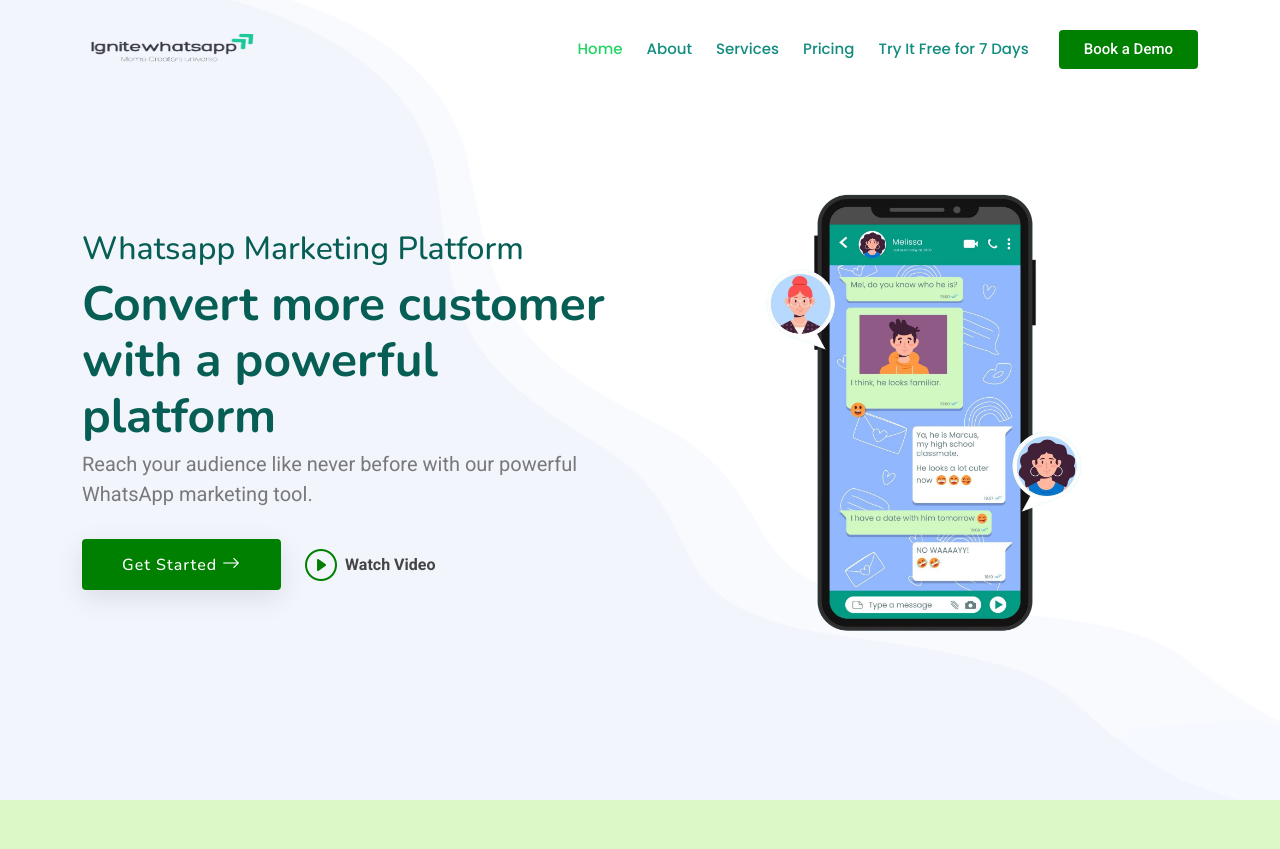
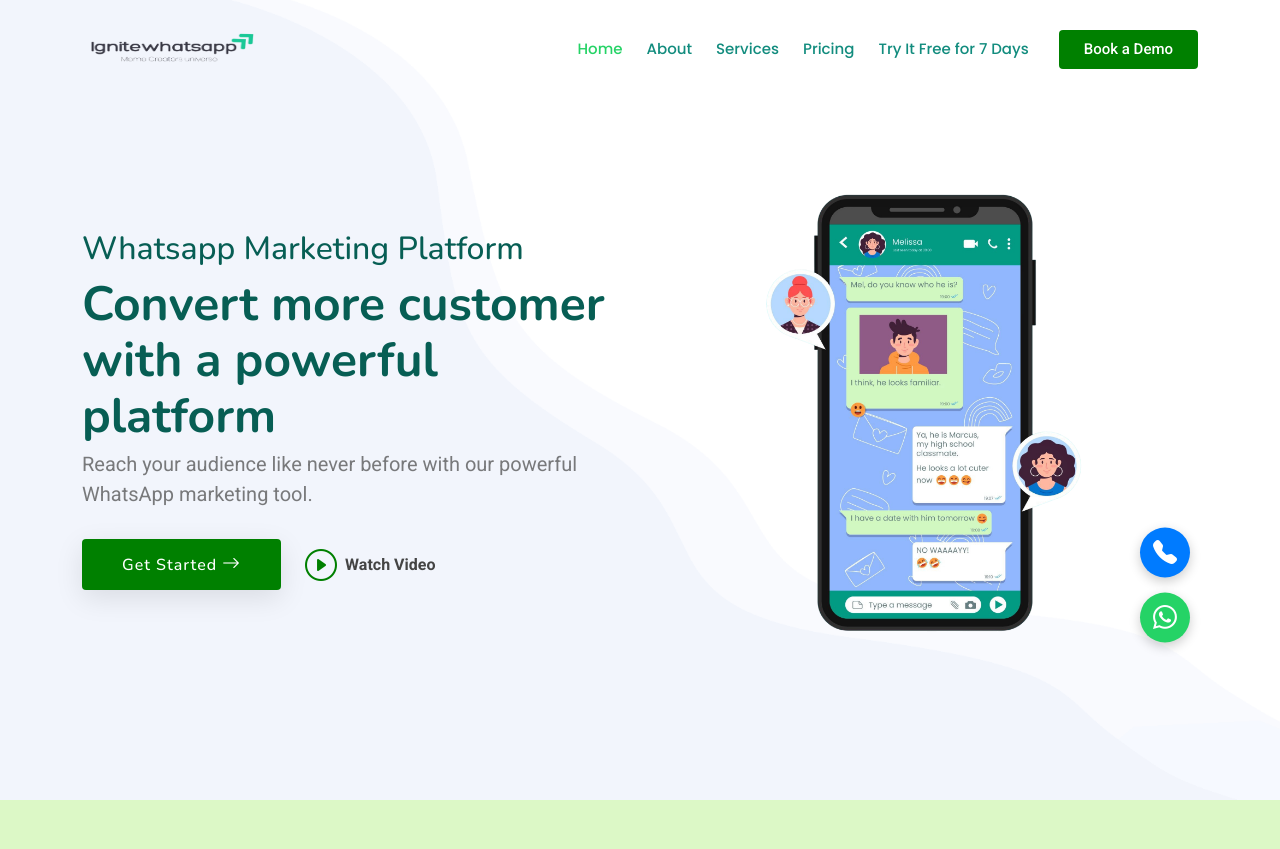
Before and after one commit to hima127/Ignitewhatsapp, a Django app: page / in a window 1280 px wide. Shown: the top 849 px of the page. Run offline with Django 5.2, Linux system fonts and the light colour scheme; some libraries are stand-ins or nearby versions.

Commit message:
add whatsapp and call

```diff
--- a/chat/static/assets/css/main.css
+++ b/chat/static/assets/css/main.css
@@ -38,6 +38,40 @@
 }
 
 /* Color Presets - These classes override global colors when applied to any section or element, providing reuse of the sam color scheme. */
+
+.floating-buttons {
+  position: fixed;
+  right: 20px;
+  top: 82%; /* Adjust this to align with the bottom of your phone image */
+  transform: translateY(-50%);
+  z-index: 999;
+  display: flex;
+  flex-direction: column;
+  gap: 15px;
+}
+
+.fab-button {
+  width: 50px;
+  height: 50px;
+  background-color: #25D366;
+  color: white;
+  border-radius: 50%;
+  text-align: center;
+  line-height: 50px;
+  font-size: 24px;
+  box-shadow: 0 4px 12px rgba(0,0,0,0.2);
+  transition: background 0.3s;
+}
+
+.call-btn {
+  background-color: #007bff;
+}
+
+.fab-button:hover {
+  opacity: 0.9;
+  text-decoration: none;
+}
+
 
 .light-background {
   --background-color: #f9f9f9;
--- a/chat/templates/chat/index.html
+++ b/chat/templates/chat/index.html
@@ -138,7 +138,20 @@
                     </div>
                     <div class="col-lg-6 order-1 order-lg-2 hero-img" data-aos="zoom-out">
                         <img src="{% static 'assets/img/hero-img.png' %}" class="img-fluid animated" alt="">
+                        <!-- Floating Action Buttons -->
+                        <div class="floating-buttons">
+                            <a href="tel:+919876543210" class="fab-button call-btn" title="Call Now">
+                                <i class="bi bi-telephone-fill"></i>
+                            </a>
+                            <a href="https://wa.me/" class="fab-button whatsapp-btn" target="_blank"
+                                title="Chat on WhatsApp">
+                                <i class="bi bi-whatsapp"></i>
+                            </a>
+                        </div>
+
                     </div>
+
+
                 </div>
             </div>
 
```
